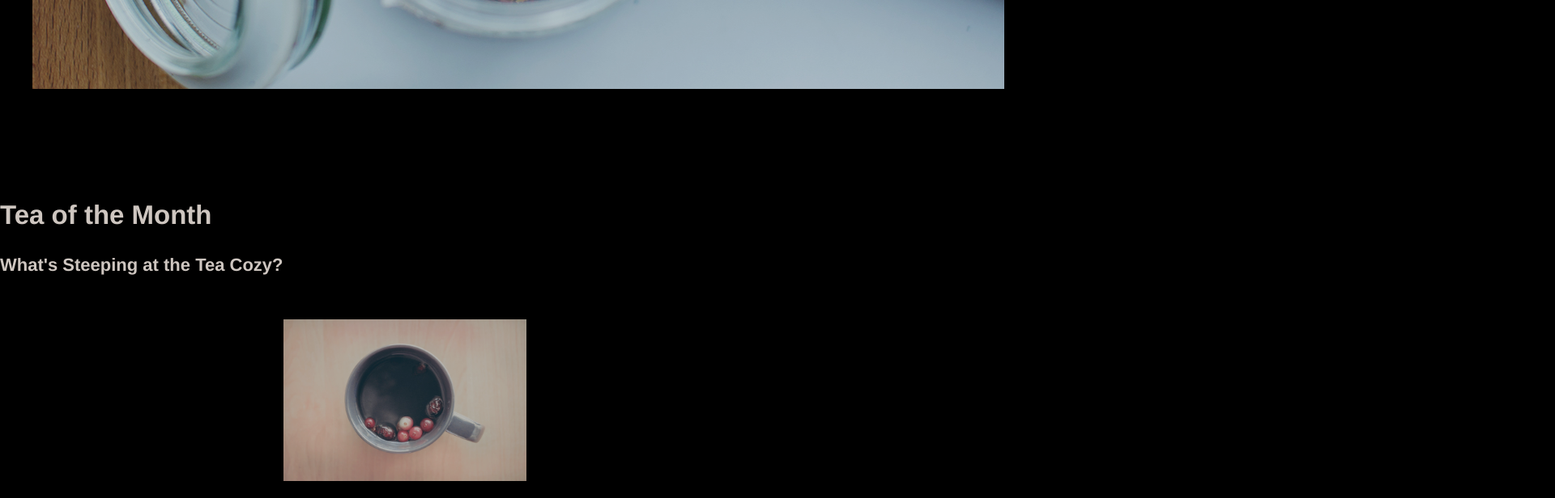
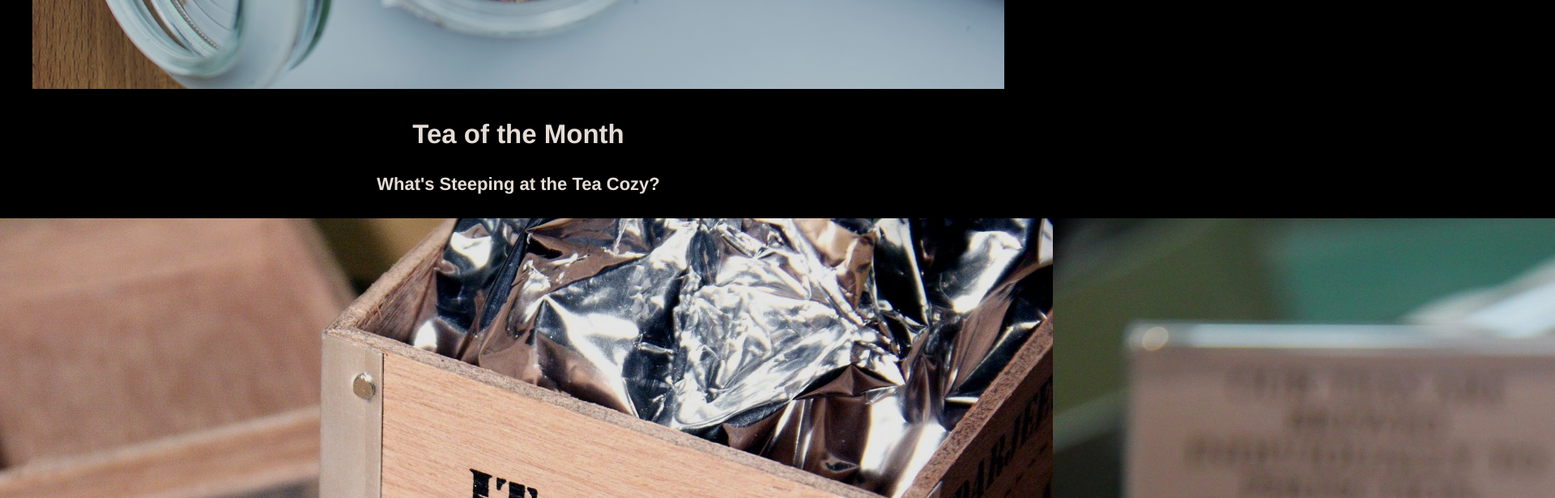
Before and after one commit to BW007/Tea-Cozy, a plain HTML site: page index.html in a window 1280 px wide. Shown: the part 600-1216 px from the top of the page at 81% size, 1920 px wide, since content can reach past the window. Drawn offline with Linux system fonts and the light colour scheme.

Commit message:
tea of the month section

```diff
--- a/index.html
+++ b/index.html
@@ -7,6 +7,7 @@
   </head>
   <body>
     <!--header section-->
+
 <!--<div class="header">-->
     <header>
       <div class="logo">
@@ -19,30 +20,54 @@
      </nav>
     </header>
 <!--</div>-->
+
+<div class="main">
+
 <!--Mission-->
     <div class="mission">
+
       <div class="img-mission">
         <span>
           <h2>Mission</h2>
           <h4>Handpicked, Artisanally Curated, Free Range, Sustainable, Small Batch, Fair Trade, Organic Tea</h4>
         </span>
       </div>
+
     </div>
+
+  <!-- middle -->
+
+
   <!--Tea of the Month Section-->
-    <div class="month">
-      <span>
-      <h2>Tea of the Month</h2>
+<div class="middle">
+    <div class="month-text">
+      <h2 id="featured">Tea of the Month</h2>
       <h4>What's Steeping at the Tea Cozy?</h4>
-      </span>
+    </div>
 
         <div class="month-image">
-          <img class="images" src="resources/images/img-berryblitz.jpg" alt="berry blitz image">
-          <img class="images" src="resources/images/img-spiced-rum.jpg" alt="spiced rum image">
-          <img class="images" src="resources/images/img-donut.jpg" alt="seasonal donuts image">
-          <img class="images" src="resources/images/img-donut.jpg" alt="myrtle donuts image">
-          <img class="images" src="resources/images/img-bedford-bizarre.jpg" alt="bedford bizarre tea image">
+          <img src="resources/images/img-berryblitz.jpg" alt="berry blitz image"/>
+          <img src="resources/images/img-spiced-rum.jpg" alt="spiced rum image"/>
+          <img src="resources/images/img-donut.jpg" alt="seasonal donuts image"/>
         </div>
-      </div>
+
+        <div class="text">
+          <h4>Fall Berry Blitz Tea</h4>
+          <h4>Spiced Rum Tea</h4>
+          <h4>Seasonal Donuts</h4>
+        </div>
+
+        <div class="month-image">
+          <img src="resources/images/img-donut.jpg" alt="myrtle donuts image"/>
+          <img src="resources/images/img-bedford-bizarre.jpg" alt="bedford bizarre tea image"/>
+        </div>
+
+        <div class="text-2">
+          <h4>Myrtle Avenue Tea</h4>
+          <h4>Bedford Bizarre Tea</h4>
+        </div>
+
+  </div>
 
 <!--Locations Section-->
 <div class="locations">
--- a/resources/css/style.css
+++ b/resources/css/style.css
@@ -1,3 +1,5 @@
+/* body */
+
 body{
   font-family: helvetica;
   font-size: 22px;
@@ -7,6 +9,8 @@ body{
   width: 100%;
   margin: auto;
 }
+
+/* header and nav*/
 
 header{
   display: flex;
@@ -25,12 +29,8 @@ header{
   padding: 10px 0px 10px 0px;
 }
 
-header .nav{
+header .nav {
   padding-right: 50px;
-}
-
-div {
-  display: block;
 }
 
 a {
@@ -38,10 +38,12 @@ a {
   text-decoration: underline;
 }
 
-img .logo {
+.logo img{
   height: 50px;
   padding-left: 10px;
 }
+
+/* mission section */
 
 .mission {
   display: flex;
@@ -72,7 +74,33 @@ span {
 
 }
 
-.month {
+/* content section */
+
+
+/*
+.content {
+  background-color: black;
+  width: 1200px;
+  margin: 0 auto;
+}
+
+.middle-div {
+  width: 1000px;
+  background-color: black;
+  margin: 0 auto;
+}
+*/
+
+
+/* month-menu section */
+
+.month-text{
+
+  text-align: center;
+  background-color: black;
+}
+
+/*{
   display: flex;
   align-items: center;
   justify-content: center;
@@ -84,10 +112,10 @@ span {
   background-color: black;
   opacity: 0.9;
   padding: 100px 0px 30px 0px;
-}
+}*/
 
 
-.images {
+/*.images {
    border-width:3px;
    padding:20px;
    margin:5px;
@@ -98,15 +126,23 @@ span {
    justify-content: center;
    flex-wrap: wrap;
 
+}*/
+
+
+.month-image {
+  display: flex;
+  flex-wrap: row-wrap;
+  justify-content: center;
+  width: 1000px;
 }
 
-.month-image .images {
-  display: flex;
-  flex-wrap: wrap;
-  justify-content: center;
+.month img {
+  margin: 0 10px;
+  height: 200px;
+  width: 300px;
+}
 
-
-}
+/* locations section */
 
 .locations {
   display: flex;
```
